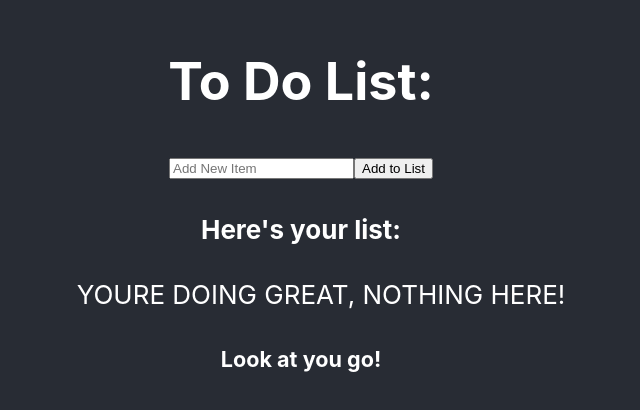
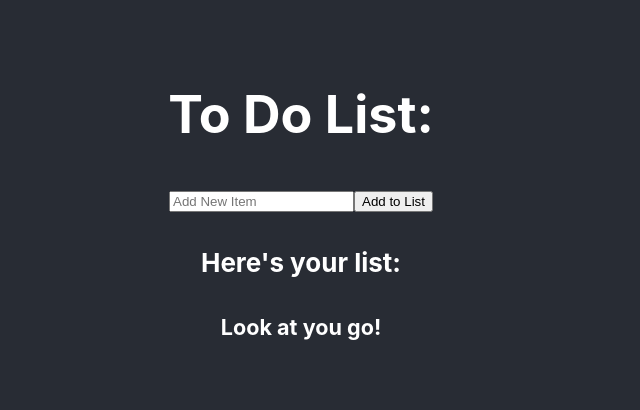
Before and after one commit to ColinV03/ToDo-List, a React (Create React App) app: page / in a window 1280 px wide. Shown: the part 188-598 px from the top of the page, without its empty margins (339-979 px from the left). Built offline with nearby package versions, Linux system fonts and the light colour scheme.

Commit message:
fixed conditional rendering on todo list

```diff
--- a/src/Components/Completed.js
+++ b/src/Components/Completed.js
@@ -4,14 +4,8 @@ import React from 'react';
 export default function Completed(props) {
     const {item} = props
     return (
-
-
         <div>
             <h6>{item}</h6>
         </div>
     )
-
-
-
-
 }
--- a/src/Components/ToDo.js
+++ b/src/Components/ToDo.js
@@ -111,7 +111,9 @@ class ToDo extends Component {
             <div>
               <h4> Here's your list:</h4>
               <ul>
-                {list == 0 ? "YOURE DOING GREAT, NOTHING HERE!" : mappingItems}
+                {list.length == 0 && completed.length >= 1
+                  ? "YOURE DOING GREAT, NOTHING HERE!"
+                  : mappingItems}
               </ul>
             </div>
             <div>
```
